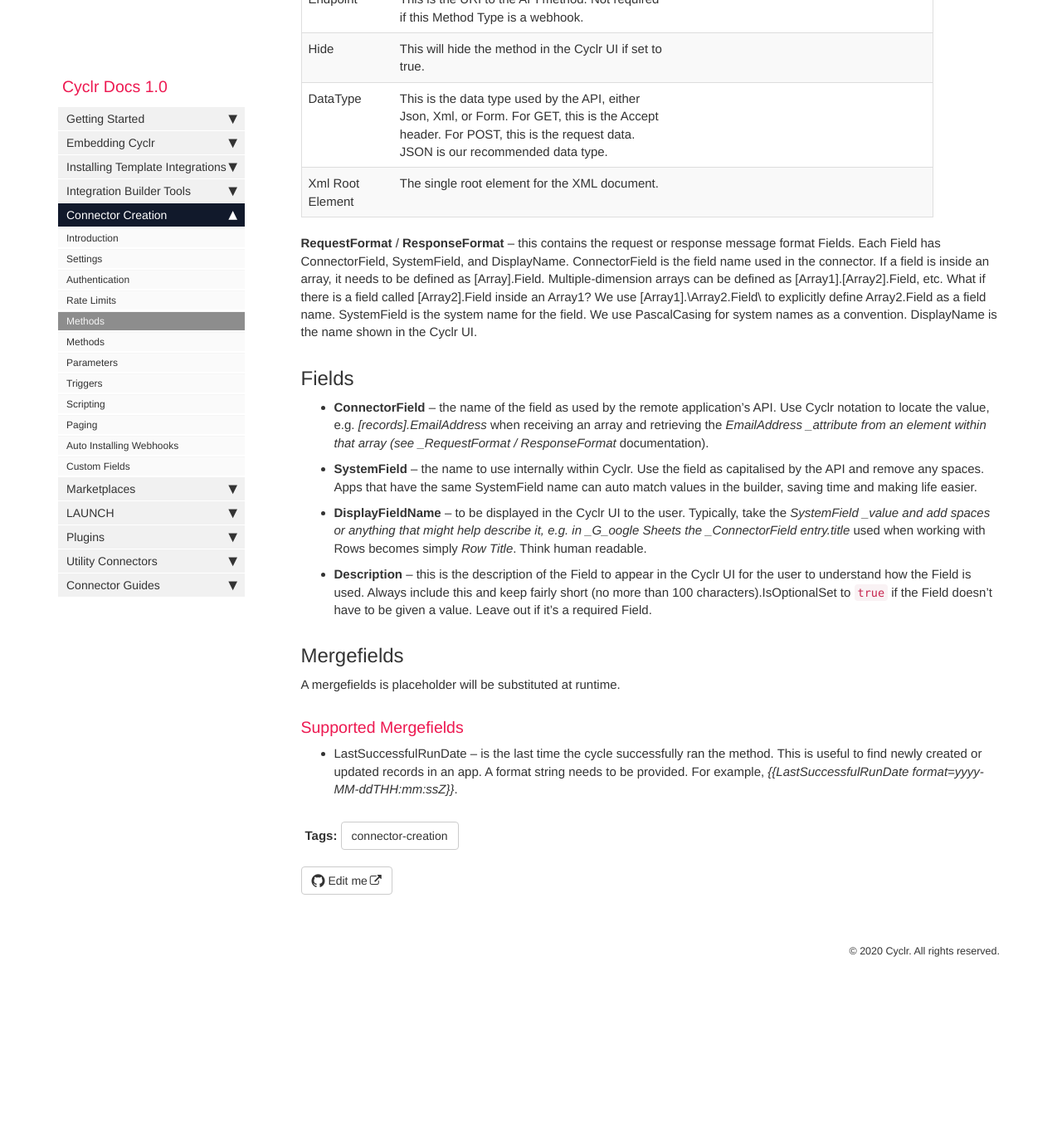
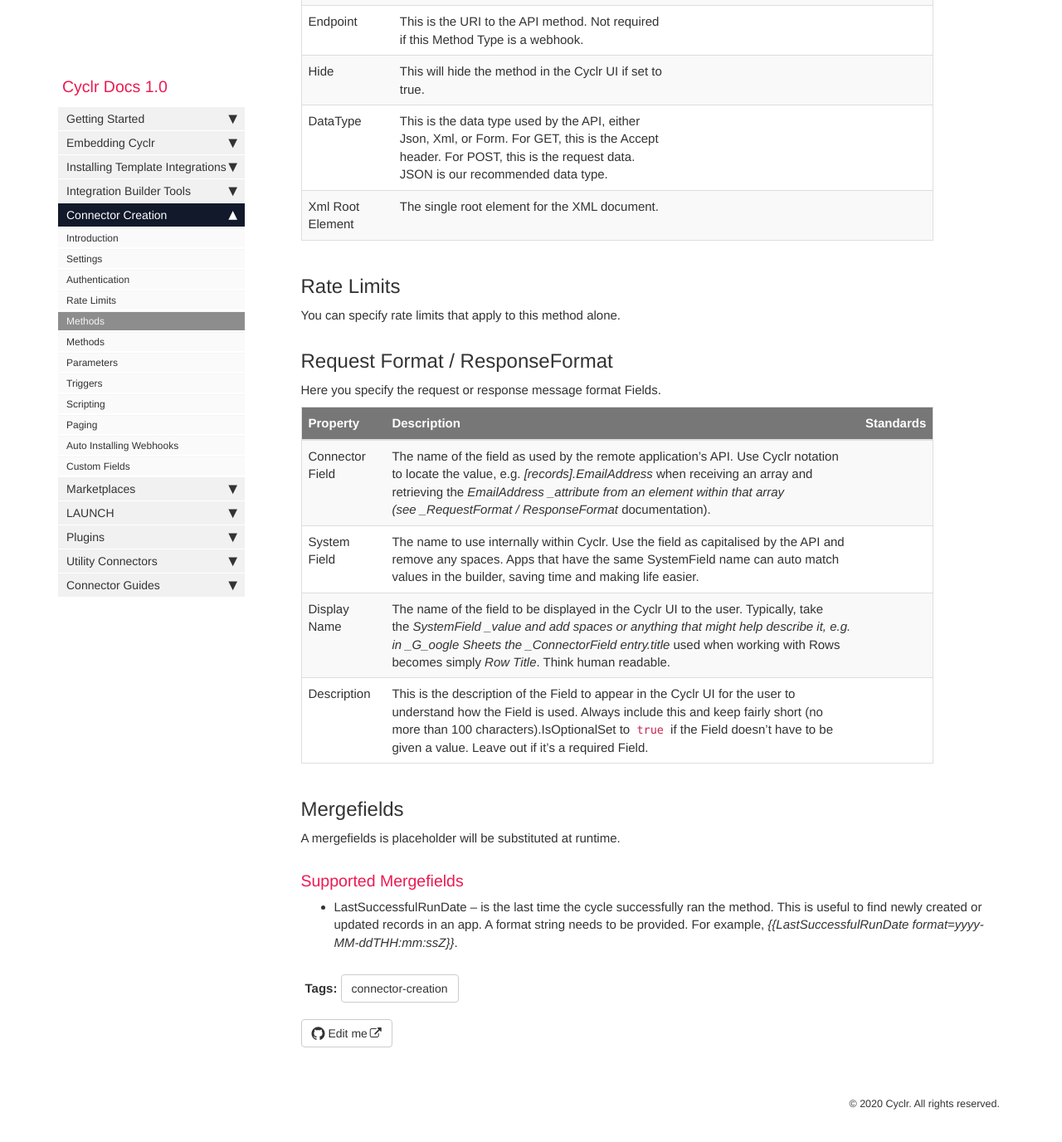
Before and after one commit to sneakysneak/docs, a Jekyll site: the page built from pages/custom-connectors/05-methods.md, in a window 1280 px wide and 1400 px high, scrolled down 1015 px. Shown: the top 1376 px of the window at 83% size. Built offline with Jekyll 4.4.1, drawn with Linux system fonts in a browser that asks for light colours; nearby versions of some CDN libraries; comment, search, counter and statistics services are not loaded; before the commit the page ends 2230 px from its top, so only the background shows below that; some of the changed text lies outside the part shown.

Commit message:
Update 05-methods.md

```diff
--- a/pages/custom-connectors/05-methods.md
+++ b/pages/custom-connectors/05-methods.md
@@ -25,16 +25,20 @@ These are descriptions of the API endpoints in a standard format.
 | DataType | This is the data type used by the API, either Json, Xml, or Form. For GET, this is the Accept header. For POST, this is the request data. JSON is our recommended data type.| |
 | Xml Root Element | The single root element for the XML document.| |
 
+## Rate Limits
 
-**RequestFormat **/ **ResponseFormat **– this contains the request or response message format Fields. Each Field has ConnectorField, SystemField, and DisplayName. ConnectorField is the field name used in the connector. If a field is inside an array, it needs to be defined as \[Array\].Field. Multiple-dimension arrays can be defined as \[Array1\].\[Array2\].Field, etc. What if there is a field called \[Array2\].Field inside an Array1? We use \[Array1\].\\Array2.Field\\ to explicitly define Array2.Field as a field name. SystemField is the system name for the field. We use PascalCasing for system names as a convention. DisplayName is the name shown in the Cyclr UI.
+You can specify rate limits that apply to this method alone.
 
+## Request Format / ResponseFormat
 
-## Fields
+Here you specify the request or response message format Fields.
 
-*   **ConnectorField **– the name of the field as used by the remote application’s API. Use Cyclr notation to locate the value, e.g. _[records].EmailAddress_ when receiving an array and retrieving the _EmailAddress _attribute from an element within that array (see _RequestFormat / ResponseFormat_ documentation).
-*   **SystemField **– the name to use internally within Cyclr. Use the field as capitalised by the API and remove any spaces. Apps that have the same SystemField name can auto match values in the builder, saving time and making life easier.
-*   **DisplayFieldName **– to be displayed in the Cyclr UI to the user. Typically, take the _SystemField _value and add spaces or anything that might help describe it, e.g. in _G_oogle Sheets the _ConnectorField_ _entry.title_ used when working with Rows becomes simply _Row Title_. Think human readable.
-*   **Description **– this is the description of the Field to appear in the Cyclr UI for the user to understand how the Field is used. Always include this and keep fairly short (no more than 100 characters).IsOptionalSet to `true` if the Field doesn’t have to be given a value. Leave out if it’s a required Field.
+| Property | Description | Standards |
+| --- | --- | ---
+| Connector Field | The name of the field as used by the remote application’s API. Use Cyclr notation to locate the value, e.g. _[records].EmailAddress_ when receiving an array and retrieving the _EmailAddress _attribute from an element within that array (see _RequestFormat / ResponseFormat_ documentation). | |
+| System Field | The name to use internally within Cyclr. Use the field as capitalised by the API and remove any spaces. Apps that have the same SystemField name can auto match values in the builder, saving time and making life easier.| |
+| Display Name | The name of the field to be displayed in the Cyclr UI to the user. Typically, take the _SystemField _value and add spaces or anything that might help describe it, e.g. in _G_oogle Sheets the _ConnectorField_ _entry.title_ used when working with Rows becomes simply _Row Title_. Think human readable.| |
+| Description | This is the description of the Field to appear in the Cyclr UI for the user to understand how the Field is used. Always include this and keep fairly short (no more than 100 characters).IsOptionalSet to `true` if the Field doesn’t have to be given a value. Leave out if it’s a required Field.| |
 
 ## Mergefields
 
```
